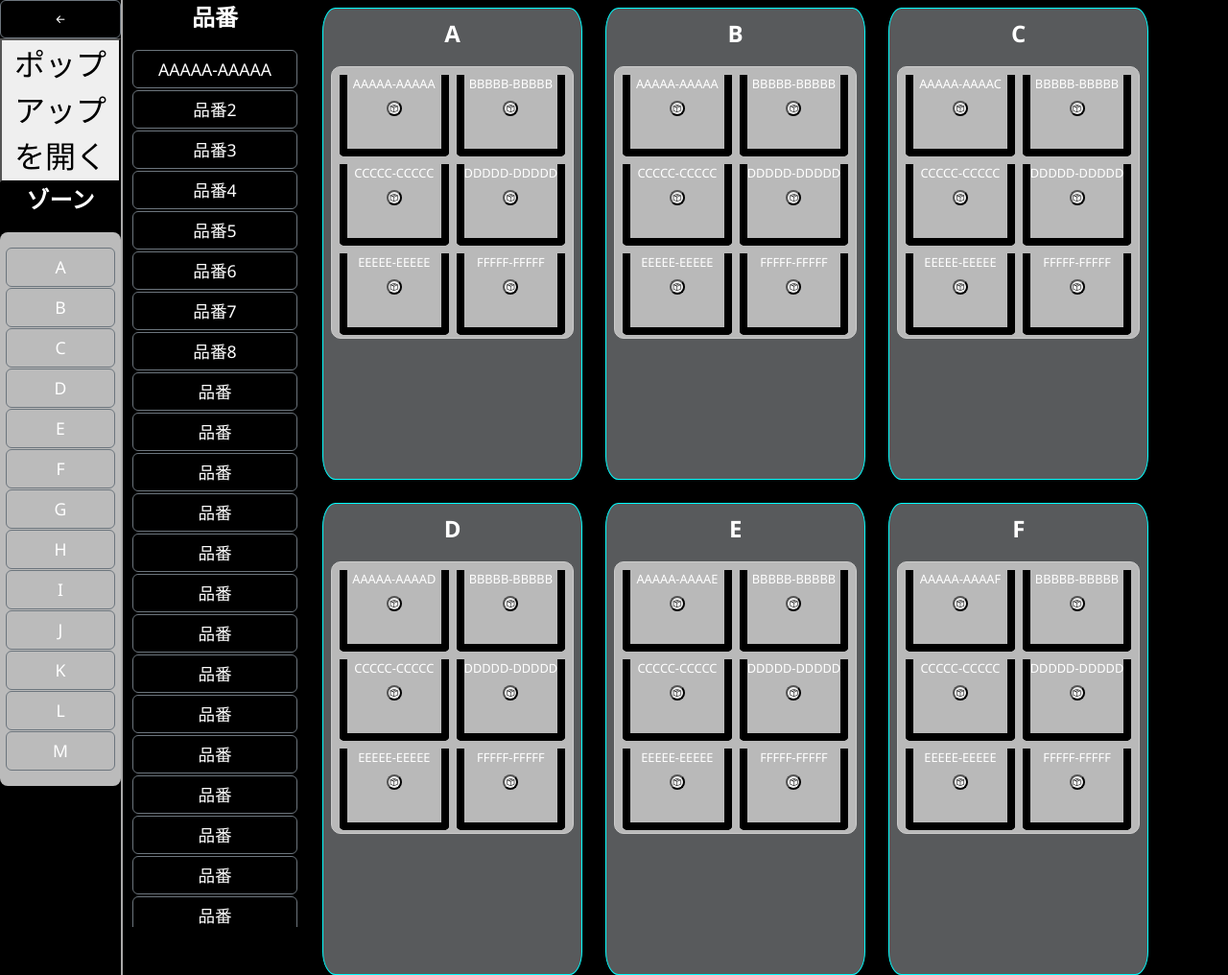
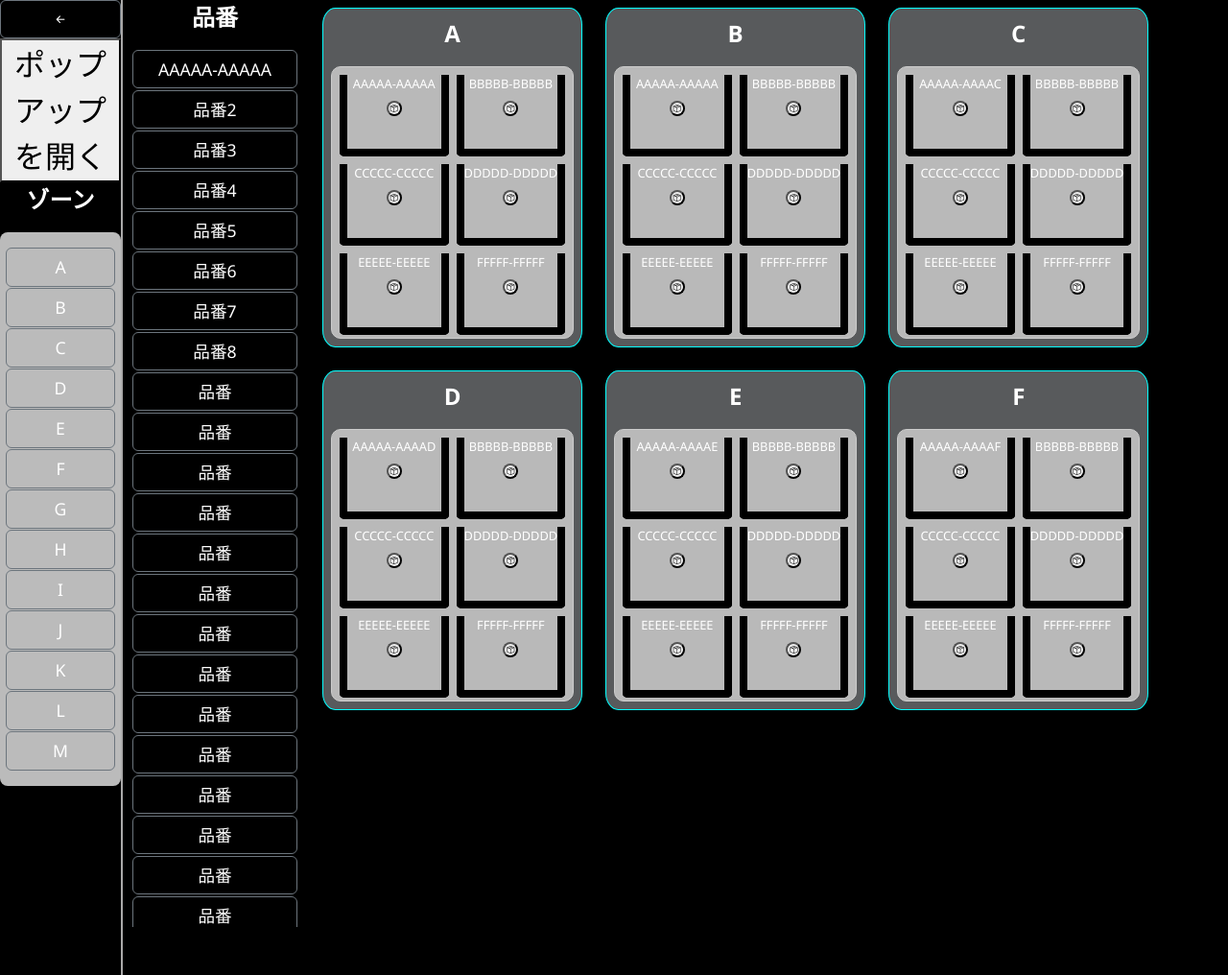
Before and after one commit to redstarht/stocktrack, a Flask app: template myapp/templates/inout_map.html in a window 1280 px wide. Shown: the whole page at 96% size. Run offline with Flask 3, Linux system fonts and the light colour scheme; the template is opened without the code that fills it, so the values that code supplies are empty.

Commit message:
20250605

```diff
--- a/myapp/static/css/main_section.css
+++ b/myapp/static/css/main_section.css
@@ -19,7 +19,7 @@
     /* 3列 */
     /* grid-template-rows: repeat(auto, auto); */
     width: auto;
-    height: auto;
+    height: 50%;
 }
 
 /* 各棚ユニット：2行3列 */
```
